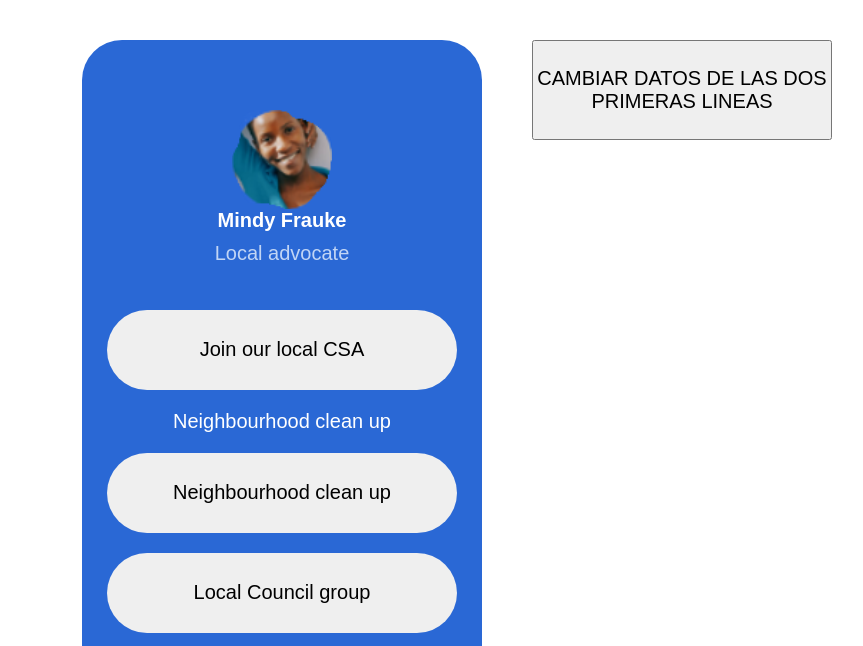
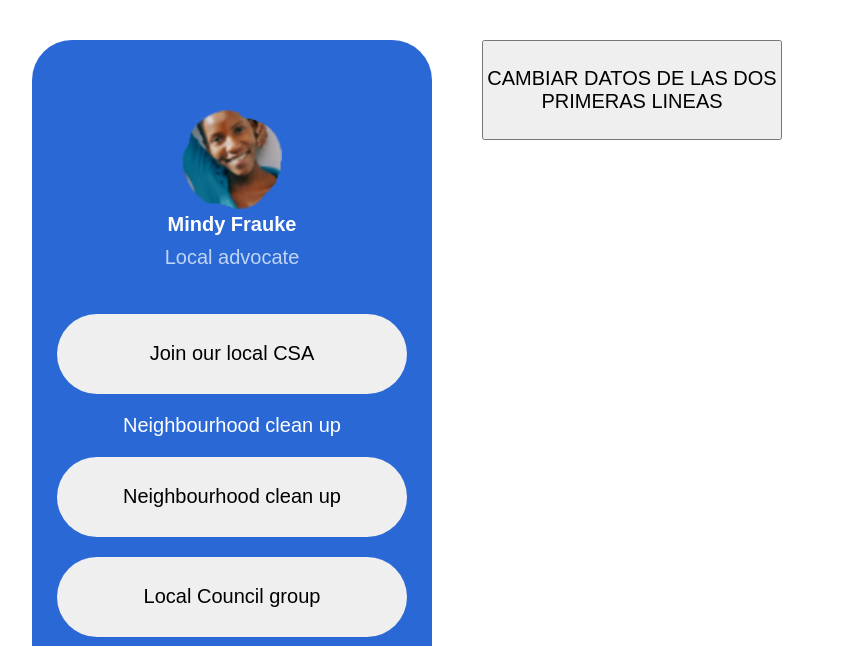
Before and after one commit to buba201017/perfil-linktree, a plain HTML site: page index.html in a window 1280 px wide. Shown: the top 646 px of the page, without its empty margins (8-871 px from the left). Drawn offline with Linux system fonts and the light colour scheme.

Commit message:
ajustes finales a proyecto final para expo

```diff
--- a/styles.css
+++ b/styles.css
@@ -6,7 +6,6 @@
 body{
     width: 900px;
     height: 900px;
-    margin-left: 50px;
     /* border: 1px solid red; */
     padding: 40px;
     display:flex;
@@ -29,7 +28,6 @@ section{
 #contieneImagen1{
     width: 400px;
     /* border: 1px solid red; */
-    display: flex;
 }
 
 #contieneImagen1 img{
```
